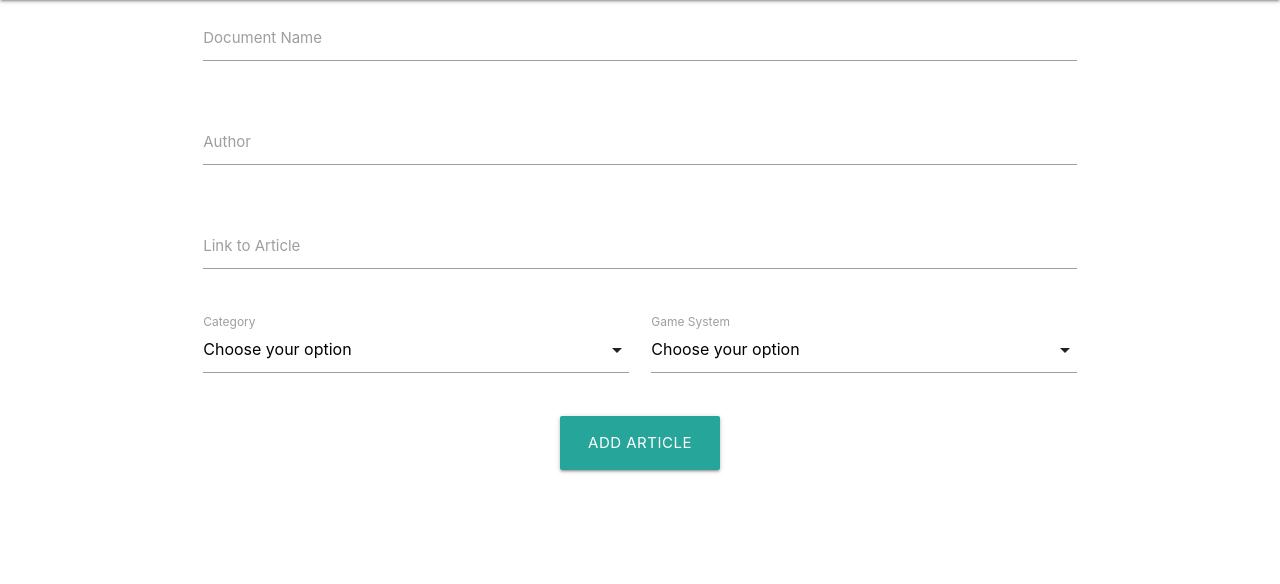
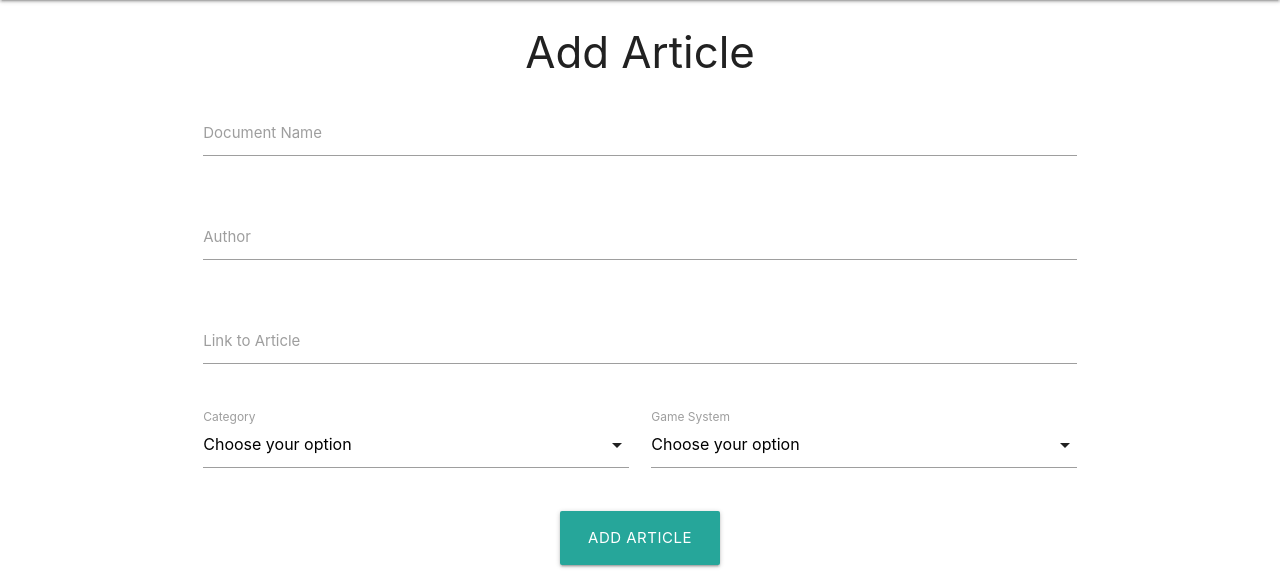
Before and after one commit to cfconor/rpg-book-repository, a Flask app: page /add_article in a window 1280 px wide. Shown: the part 64-648 px from the top of the page. Run offline with Flask 2, Linux system fonts and the light colour scheme; data that the repository does not hold is empty; some libraries are stand-ins or nearby versions.

Commit message:
'add game system' functionality completed + added headers on pages

```diff
--- a/app.py
+++ b/app.py
@@ -128,6 +128,21 @@ def add_category():
     return render_template("add_categories.html")
 
 
+@app.route("/add_game_system", methods=["GET", "POST"])
+def add_game_system():
+    if request.method == "POST":
+
+        game_system = {
+            "system_name":  request.form.get("system_name"),
+            "created_by": session["user"]
+        }
+
+        mongo_obj.db.game_systems.insert_one(game_system)
+        return redirect(url_for("catalog"))
+
+    return render_template("add_game_systems.html")
+
+
 if __name__ == "__main__":
     app.run(host=os.environ.get("IP"),
             port=int(os.environ.get("PORT")),
--- a/templates/add_article.html
+++ b/templates/add_article.html
@@ -1,6 +1,7 @@
 {% extends "base.html" %}
 {% block content %}
     <div class="row">
+        <h3 class="center-align">Add Article</h3>
         <form class="col s12 center-align" method="POST" action="{{ url_for('add_article')}}">
             <!-- Article Name -->
             <div class="row">
--- a/templates/add_categories.html
+++ b/templates/add_categories.html
@@ -2,6 +2,7 @@
 {% block content %}
     <div class="row">
         <div class="col s12">
+            <h3 class="center-align">Add Category</h3>
             <form class="col s12 center-align" method="POST" action="{{ url_for('add_category')}}">
                 <div class="row">
                     <div class="col input-field s12 center-align">
--- a/templates/base.html
+++ b/templates/base.html
@@ -18,7 +18,7 @@
         </ul>
         <!-- Dropdown Structure -->
         <ul id="game_system_dropdown" class="dropdown-content">
-            <li><a href="#!">Create Game System</a></li>
+            <li><a href="{{ url_for('add_game_system') }}">Create Game System</a></li>
             <li><a href="#!">Edit Game System</a></li>
         </ul>
 
```
Also changed, not shown: templates/add_game_systems.html (+20 -1 lines).
